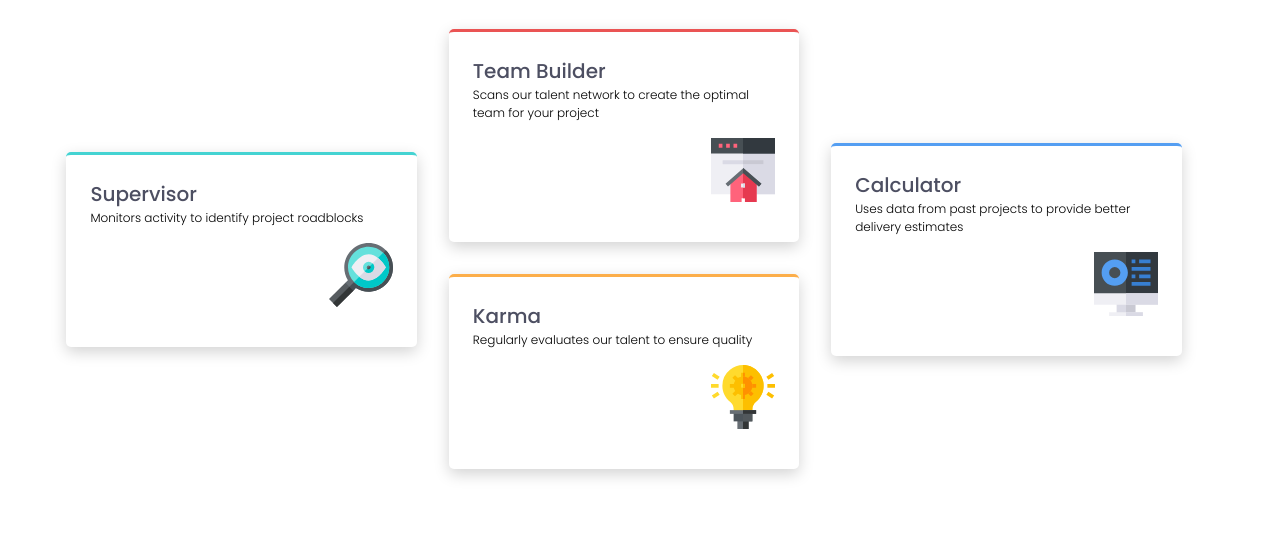
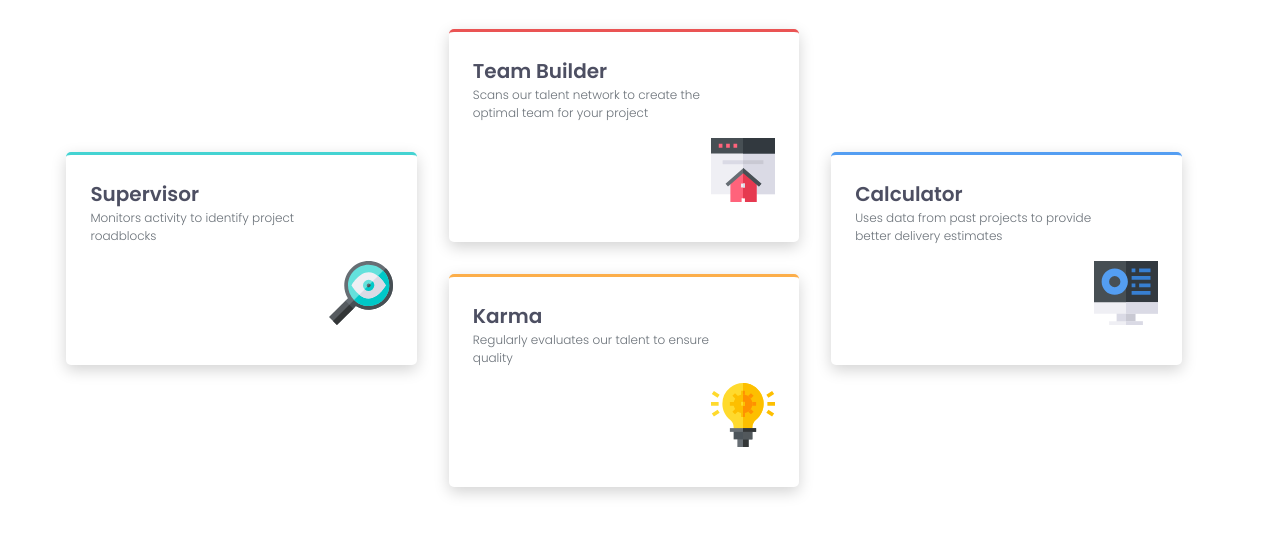
Before and after one commit to rickwithoutmorty/RD_FourCardFeatureSection, a plain HTML site: page index.html in a window 1280 px wide. Shown: the part 164-698 px from the top of the page. Drawn offline with Linux system fonts and the light colour scheme.

Commit message:
changed font styling of h3 and p in article elements

```diff
--- a/style.css
+++ b/style.css
@@ -92,11 +92,13 @@ article {
 
 article p {
     font-size: 0.75rem;
+    color: var(--color-grey-400);
+    max-width: 15.65rem;
 }
 
 article h3 {
     font-size: 1.25rem;
-    font-weight: 500;
+    font-weight: 600;
     color: var(--color-grey-500);
 }
 
```
